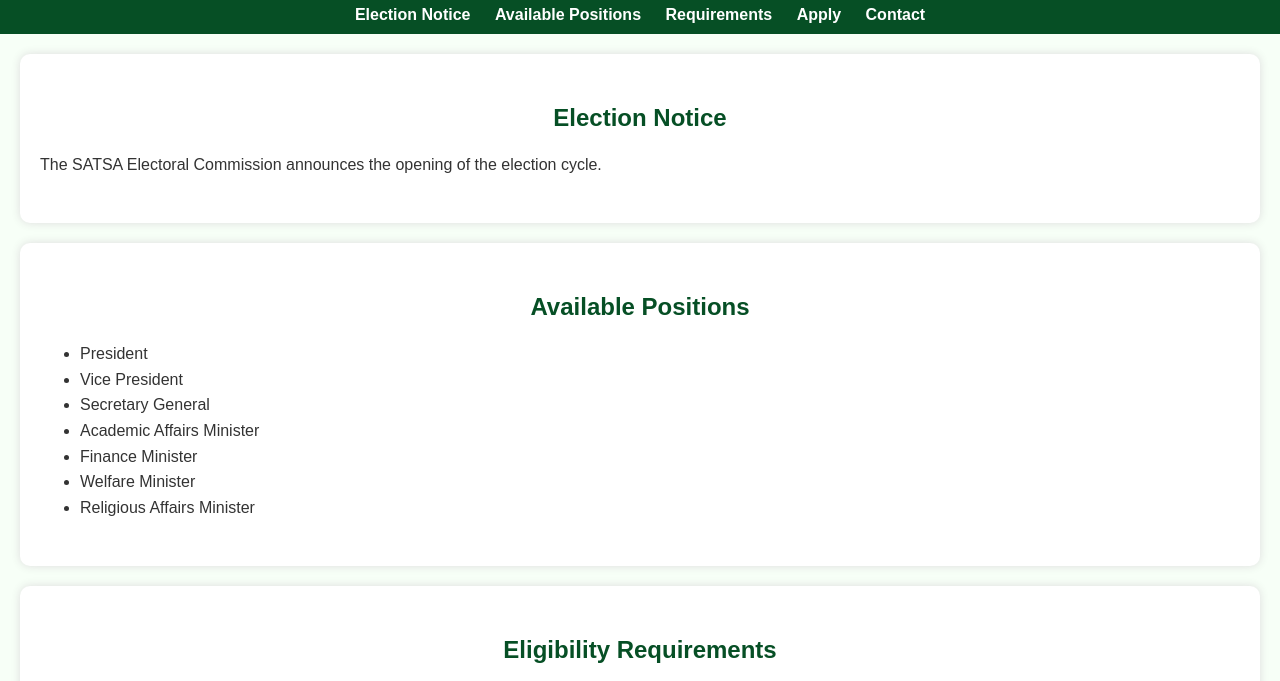
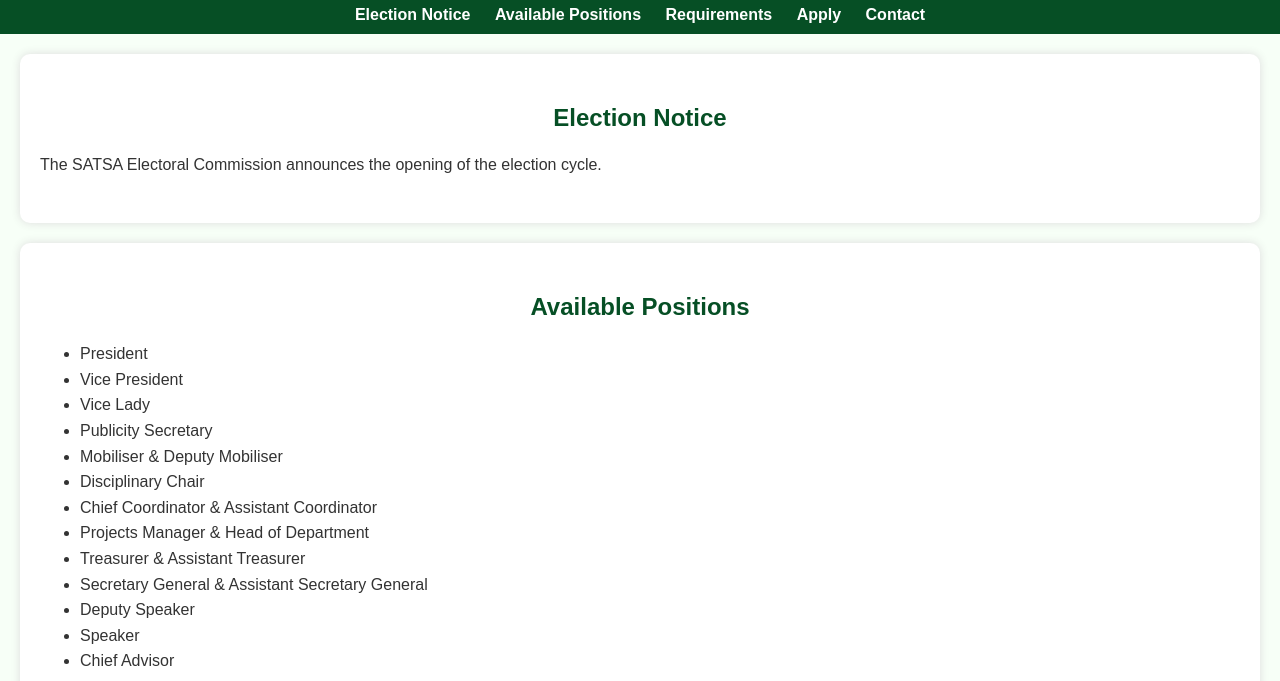
Before and after one commit to icuccoursework/SATSA, a plain HTML site: page index.html in a window 1280 px wide. Shown: the part 107-788 px from the top of the page. Drawn offline with Linux system fonts and the light colour scheme.

Commit message:
Update index.html

```diff
--- a/index.html
+++ b/index.html
@@ -64,7 +64,7 @@ function sendToWhatsApp() {
 </section>
 <section id="positions">
     <h2>Available Positions</h2>
-    <ul><li>President</li><li>Vice President</li><li>Secretary General</li><li>Academic Affairs Minister</li><li>Finance Minister</li><li>Welfare Minister</li><li>Religious Affairs Minister</li></ul>
+    <ul><li>President</li><li>Vice President</li><li>Vice Lady</li><li>Publicity Secretary</li><li>Mobiliser & Deputy Mobiliser</li><li>Disciplinary Chair</li><li>Chief Coordinator & Assistant Coordinator</li><li>Projects Manager & Head of Department</li><li>Treasurer & Assistant Treasurer</li><li>Secretary General & Assistant Secretary General</li><li>Deputy Speaker</li><li>Speaker</li><li>Chief Advisor</li></ul>
 </section>
 <section id="requirements">
     <h2>Eligibility Requirements</h2>
```
